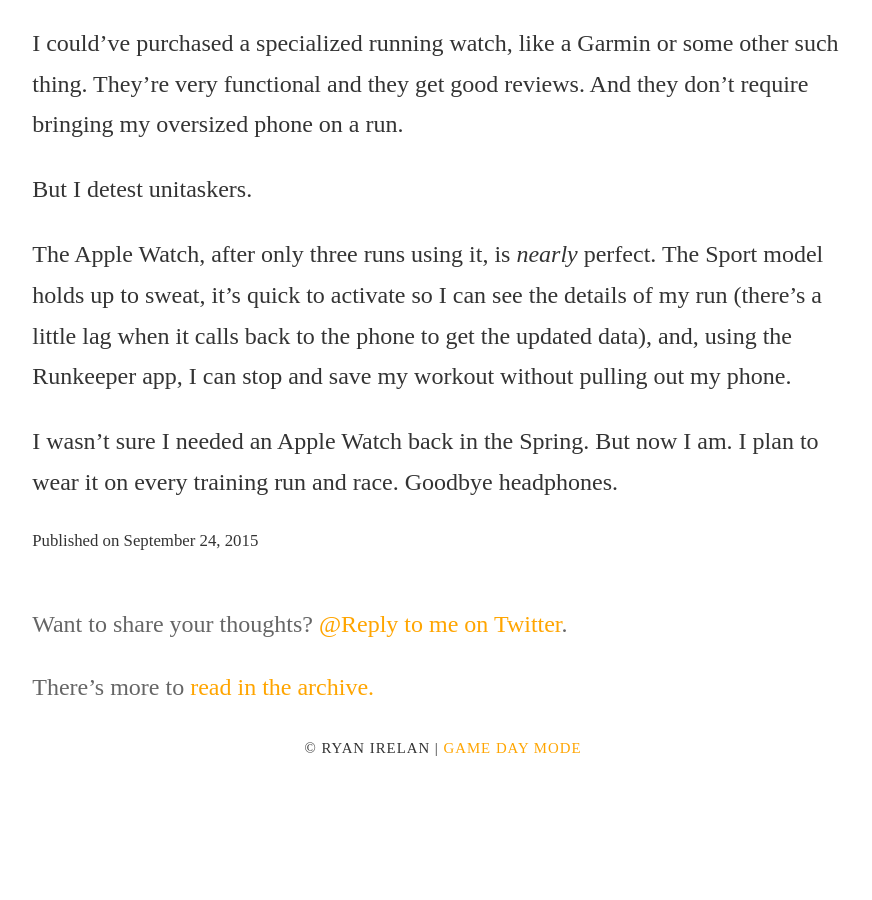
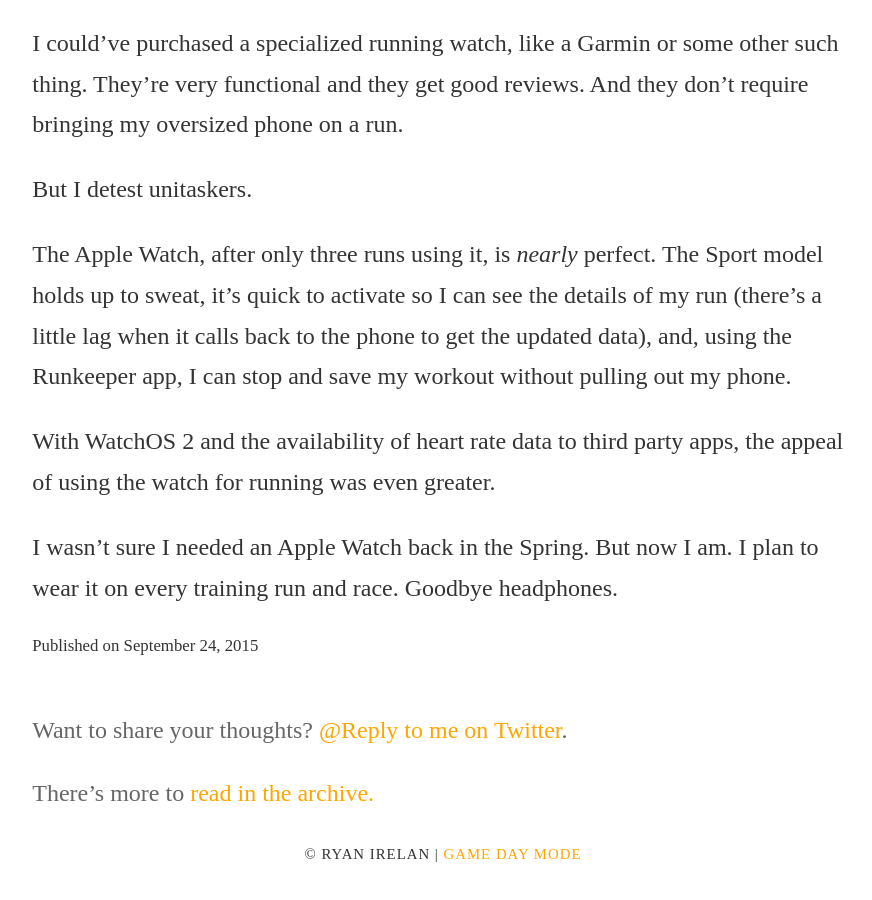
Before and after one commit to ryanirelan/ryanirelan.github.io, a Jekyll site: the page built from _posts/2015-09-24-my-one-use-case-for-apple-watch.markdown, in a window 1280 px wide and 900 px high, scrolled down 1000 px. Shown: the whole window, without its empty margins (197-1069 px from the left). Built offline with Jekyll 4.4.1, drawn with Linux system fonts in a browser that asks for light colours; nearby versions of some CDN libraries; some web fonts are replaced; before the commit the page ends 1794 px from its top, so only the background shows below that.

Commit message:
Update 2015-09-24-my-one-use-case-for-apple-watch.markdown

```diff
--- a/_posts/2015-09-24-my-one-use-case-for-apple-watch.markdown
+++ b/_posts/2015-09-24-my-one-use-case-for-apple-watch.markdown
@@ -19,4 +19,6 @@
 
 The Apple Watch, after only three runs using it, is _nearly_ perfect. The Sport model holds up to sweat, it's quick to activate so I can see the details of my run (there's a little lag when it calls back to the phone to get the updated data), and, using the Runkeeper app, I can stop and save my workout without pulling out my phone.
 
+With WatchOS 2 and the availability of heart rate data to third party apps, the appeal of using the watch for running was even greater.
+
 I wasn't sure I needed an Apple Watch back in the Spring. But now I am. I plan to wear it on every training run and race. Goodbye headphones.
```
